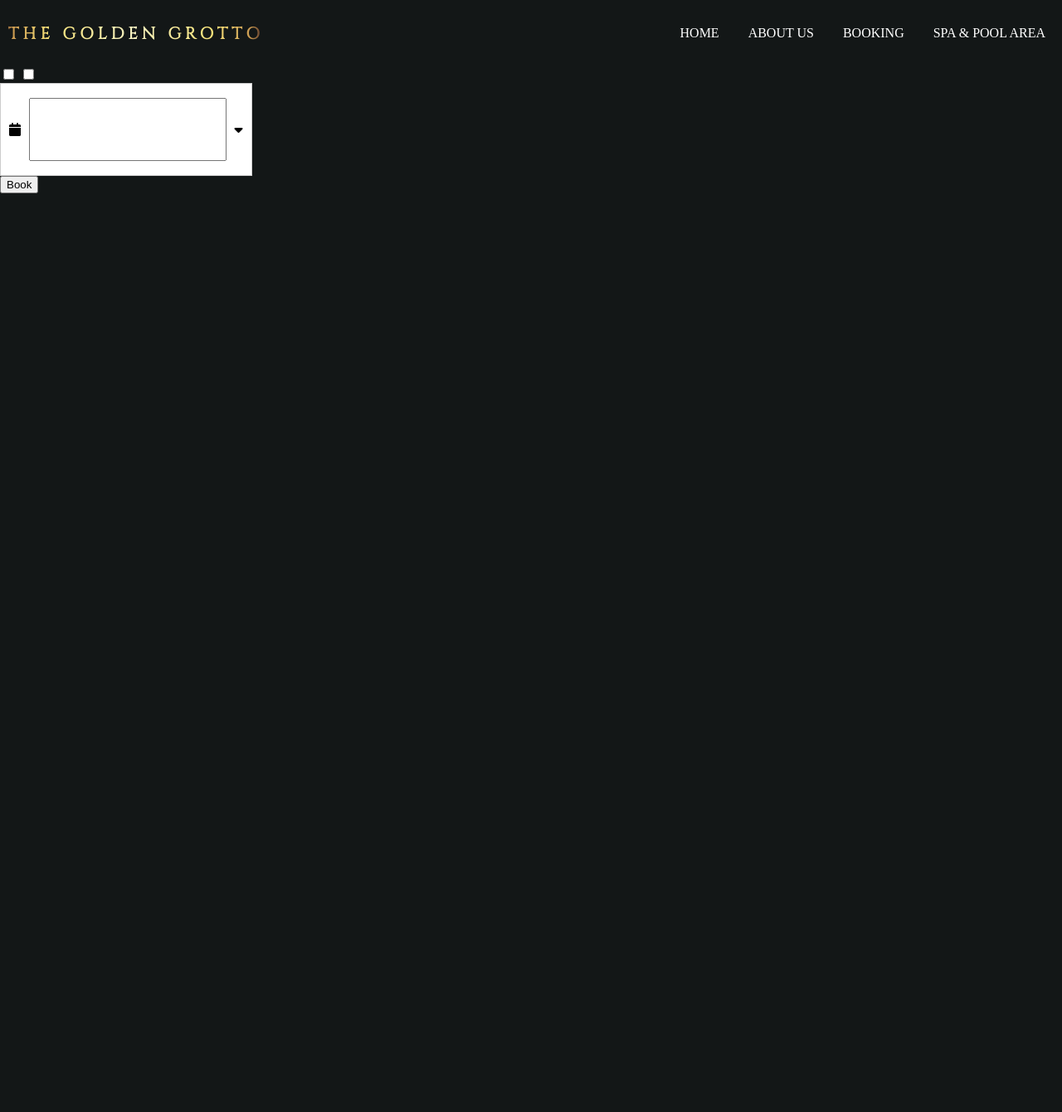
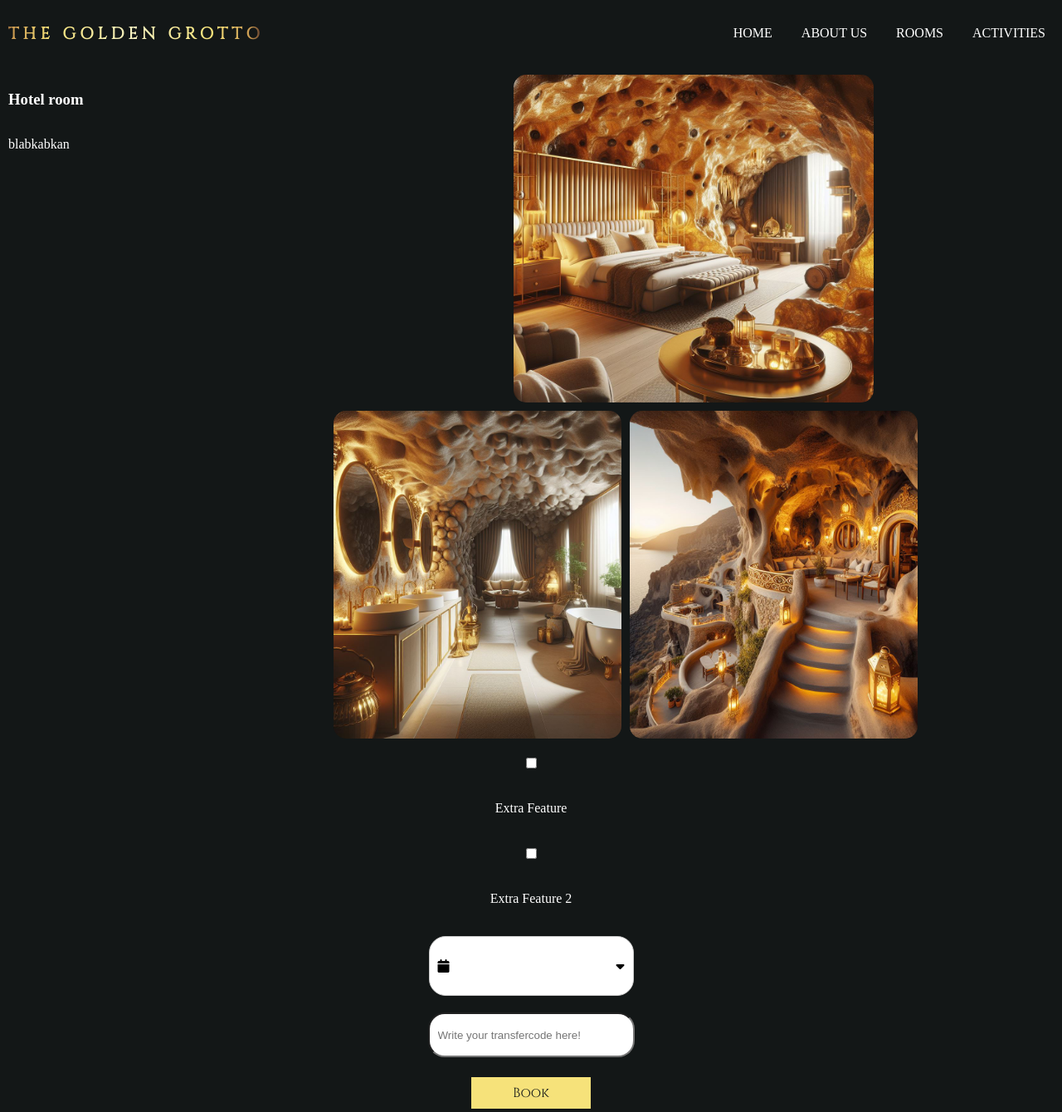
Before and after one commit to lucasackerberg/The-Golden-Grotto, a PHP site: page /roomone.php in a window 1280 px wide. Shown: the whole page at 83% size. Before the commit the page ends 233 px from the top, so only its background shows below. Run offline with PHP 8.4, Linux system fonts and the light colour scheme; some libraries are stand-ins or nearby versions; some web fonts are replaced.

Commit message:
added css and counter for days
added some styles for room one and a daycounter function to count the days when booking.

```diff
--- a/index.php
+++ b/index.php
@@ -2,12 +2,6 @@
 /* php stuff */
 require(__DIR__ . '/vendor/autoload.php');
 require(__DIR__ . '/hotelFunctions.php');
-if ($_SERVER['REQUEST_METHOD'] === 'POST') {
-    if (isset($_POST['dates'])) {
-        $date = $_POST['dates'];
-        sanitizeAndSend($date);
-    }
-}
 ?>
 <!DOCTYPE html>
 <html lang="en">
--- a/roomone.php
+++ b/roomone.php
@@ -1,3 +1,14 @@
+<?php
+/* php stuff */
+require(__DIR__ . '/vendor/autoload.php');
+require(__DIR__ . '/hotelFunctions.php');
+if ($_SERVER['REQUEST_METHOD'] === 'POST') {
+    if (isset($_POST['dates'])) {
+        $date = $_POST['dates'];
+        sanitizeAndSend($date);
+    }
+}
+?>
 <!DOCTYPE html>
 <html lang="en">
 <head>
@@ -12,30 +23,46 @@
     <title>The Golden Grotto</title>
 </head>
 <body>
-    <nav>
-        <span class="goldenspan"><h1>THE GOLDEN GROTTO</h1></span>
+<nav>
+        <span class="goldenspan"><a href="index.php"><h1>THE GOLDEN GROTTO</h1></a></span>
         <div class="navlista">
             <ul class="nav-list">
-                <li>HOME</li>
-                <li>ABOUT US</li>
-                <li>BOOKING</li>
-                <li>SPA & POOL AREA</li>
+                <li><a href="index.php">HOME</a></li>
+                <li><a href="index.php">ABOUT US</a></li>
+                <li><a href="index.php">ROOMS</a></li>
+                <li><a href="index.php">ACTIVITIES</a></li>
             </ul>
         </div>
     </nav>
     <div class="wrapper">
+        <div class="picsAndInfo">
+            <div class="infoColumn">
+                <h3>Hotel room</h3>
+                <p>blabkabkan</p>
+            </div>
+            <div class="picColumn">
+                <div class="roompic"></div>
+                <div class="sectionTwo">
+                    <div class="bathroompic"></div>
+                    <div class="outsidepic"></div>
+                </div>
+            </div>
+        </div>
         <div class="formWrapper">
-                <form class="formWrapper" action="index.php" method="POST">
-                    <input name="extraFeature" type="checkbox">
-                    <input name="extraFeature2" type="checkbox">
+                <form class="formWrapper" action="roomone.php" method="POST">
+                    <input name="extraFeature" type="checkbox" value="3"> <p>Extra Feature</p>
+                    <input name="extraFeature2" type="checkbox" value="3"> <p>Extra Feature 2</p>
                     <div class="datepickerWrapper" style="border: 1px solid #ccc; background: #fff; cursor: pointer; padding: 5px 10px;">
                         <i class="fa-solid fa-calendar"></i>
                         <input class="datepicker" type="text" id="demo" name="dates">
                         <i class="fa-solid fa-caret-down"></i>
                     </div>
-                    <button>Book</button>
+                    <div class="transfercode">
+                       <input class="transfercodeinput" type="text" name="transfercode" placeholder="Write your transfercode here!">
+                       <button>Book</button>
+                   </div>
                 </form>
-            </div>
+
         </div>
     </div>
     <script type="text/javascript" src="https://cdn.jsdelivr.net/jquery/latest/jquery.min.js"></script>
--- a/script.js
+++ b/script.js
@@ -1,11 +1,11 @@
 $('#demo').daterangepicker({
-    "parentEl": "formWrapper",
-    "startDate": "11/30/2023",
-    "endDate": "12/06/2023",
-    "minDate": "01/01/2024",
-    "maxDate": "01/31/2024"
+  "parentEl": "formWrapper",
+  "startDate": "1/1/2024",
+  "endDate": "1/2/2024",
+  "minDate": "01/01/2024",
+  "maxDate": "01/31/2024"
 }, function(start, end, label) {
-  console.log('New date range selected: ' + start.format('YYYY-MM-DD') + ' to ' + end.format('YYYY-MM-DD') + ' (predefined range: ' + label + ')');
+console.log('New date range selected: ' + start.format('YYYY-MM-DD') + ' to ' + end.format('YYYY-MM-DD') + ' (predefined range: ' + label + ')');
 });
 
 var swiper = new Swiper(".mySwiper", {
--- a/styles.css
+++ b/styles.css
@@ -3,6 +3,7 @@ body {
     padding: 0px;
     box-sizing: border-box;
     background-color: #131717;
+    color: white;
 }
 
 nav{
@@ -66,9 +67,20 @@ nav span a {
 }
 
 .wrapper{
+    display: flex;
+    flex-direction: column;
     width:100%;
     height: 100%;
     background-color: #131717;
+    gap: 30px;
+}
+
+.wrapperroomone{
+    display: flex;
+    width:100%;
+    height: 100%;
+    background-color: #131717;
+    gap: 20px;
 }
 
 .hero{
@@ -123,11 +135,28 @@ nav span a {
     gap: 10px;
     width: 22%;
     height: 100px;
+    color:black;
+    width:225px;
+    height: 60px;
+    border-radius: 20px;
+}
+
+tbody{
+    color:#131717;
+}
+
+.formWrapper{
+    display: flex;
+    flex-direction: column;
+    justify-content: center;
+    align-items: center;
+    gap: 20px;
 }
 
 .datepicker{
     width: 400px;
-    height: 70px;
+    height: 68px;
+    border: none;
 }
 
 .roomwrapper{
@@ -207,3 +236,88 @@ nav span a {
 .swiper-button-prev, .swiper-button-next{
     color: #131717;
 }
+
+.transfercode{
+    display: flex;
+    flex-direction: column;
+    justify-content: center;
+    align-items: center;
+    gap: 20px;
+}
+
+.transfercode input{
+    width: 225px;
+    height: 40px;
+    border-radius: 20px;
+    padding: 5px 10px;
+}
+
+.transfercode button{
+    background-color: #f6e27a;
+    border: none;
+    color:#131717;
+    padding: 8px 50px;
+    text-align: center;
+    text-decoration: none;
+    display: inline-block;
+    font-size: 16px;
+    margin: 4px 2px;
+    cursor: pointer;
+    font-family: 'Cinzel';
+}
+
+.picsAndInfo{
+    display: flex;
+    height: 100vh;
+    width: 100vw;
+}
+
+.infoColumn{
+    display: flex;
+    flex-direction: column;
+    align-items: start;
+    padding: 10px 10px 0 10px;
+    width: 30%;
+    height: 100%;
+}
+
+.picColumn{
+    display: flex;
+    flex-direction: column;
+    align-items: center;
+    width: 70%;
+    height: 100%;
+    padding: 10px 10px 0 10px;
+    gap: 10px;
+}
+
+.roompic{
+    width: 50%;
+    height: 50%;
+    background-image: url(assets/images/luxury-grotto.jpg);
+    background-size:cover;
+    border-radius: 15px;
+}
+
+.sectionTwo{
+    display: flex;
+    height: 50%;
+    width: 100%;
+    gap: 10px;
+}
+
+.bathroompic{
+    width: 40%;
+    height: 100%;
+    background-image: url(assets/images/luxurybathroom.jpg);
+    background-size: cover;
+    border-radius: 15px;
+}
+
+.outsidepic{
+    width: 40%;
+    height: 100%;
+    background-image: url(assets/images/pathtoroom.jpg);
+    background-size: cover;
+    border-radius: 15px;
+}
```
Also changed, not shown: hotelFunctions.php (+33 -5 lines), assets/images/luxurybathroom.jpg (added).
